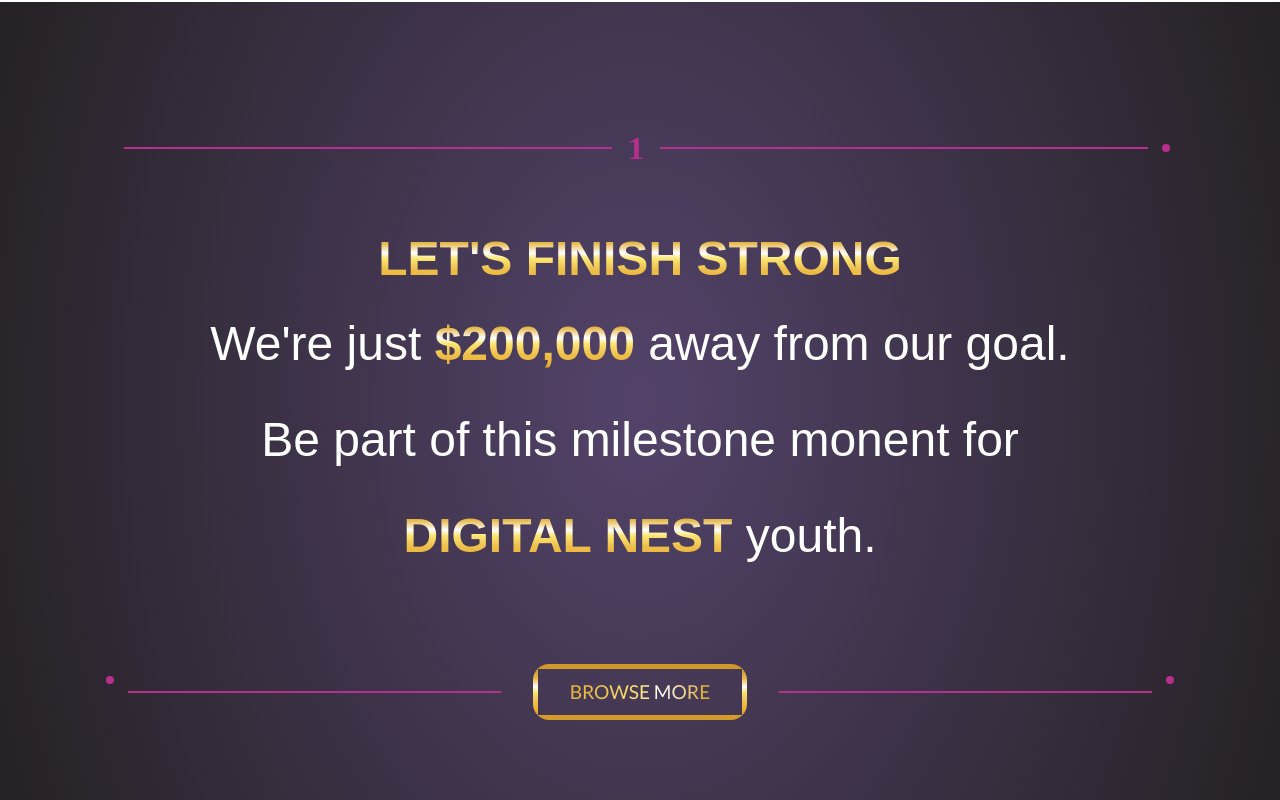
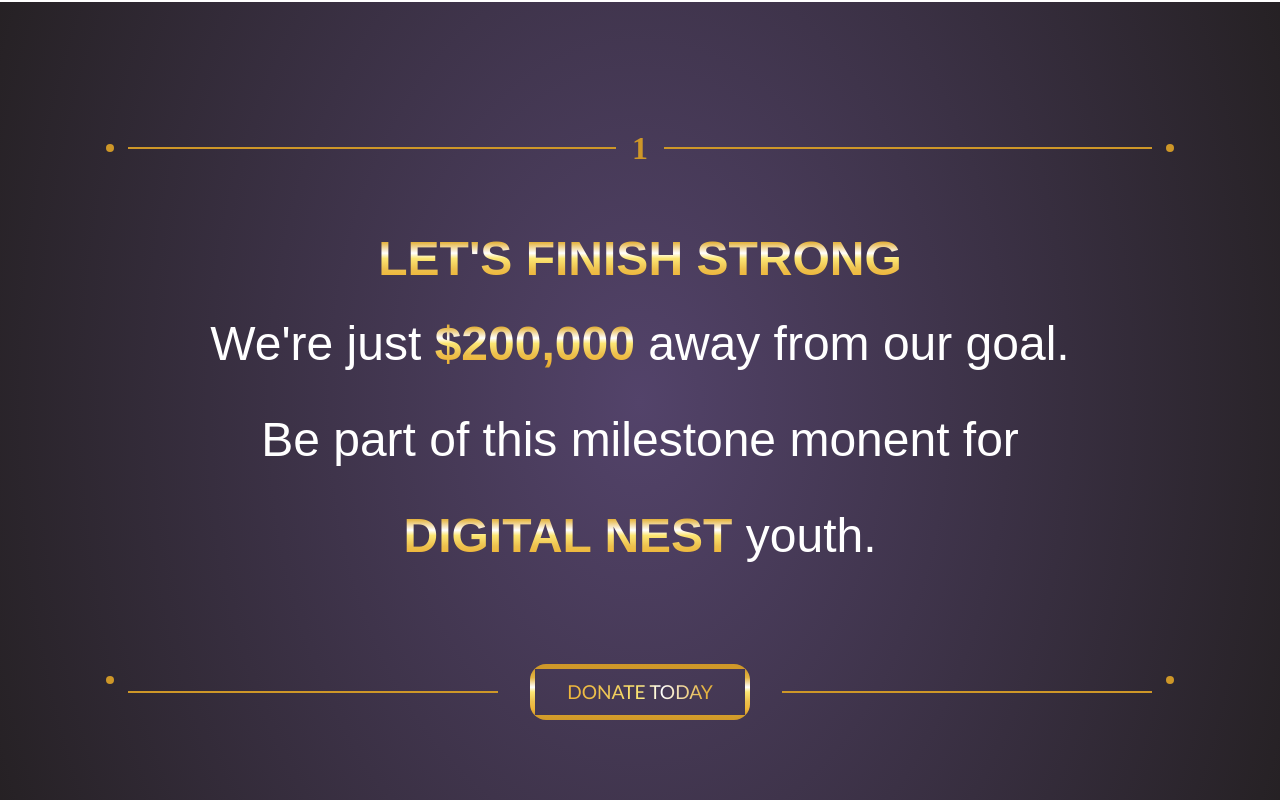
Before and after one commit to BizzNEST/BenefitLandingPage, a plain HTML site: page index.html in a window 1280 px wide. Shown: the part 2930-3730 px from the top of the page. Drawn offline with nearby package versions, Linux system fonts and the light colour scheme; a web font is replaced by a local one.

Commit message:
minor changes to css

```diff
--- a/donate-section.css
+++ b/donate-section.css
@@ -89,8 +89,8 @@
 }
 
 .donation-circle {
-    color: #B72F8B;
-    background-color: #B72F8B;
+    color: #CE9728;
+    background-color: #CE9728;
     width: 0.5em;
     height: 0.5em;
     border-radius: 6.25rem;
@@ -99,10 +99,10 @@
 
 .donation-text-frame {
     text-align: center;
-    color: #B72F8B;
+    color: #CE9728;
     width: 80%;
     border-style: solid;
-    border-color: #B72F8B;
+    border-color: #CE9728;
     border-left: none;
     border-right: none;
     border-bottom: none;
@@ -114,10 +114,11 @@
     font-weight: 800;
     font-size: 2rem;
     text-align: center;
-    color: #B72F8B;
+    color: #CE9728;
     padding-left: 1rem;
     padding-right: 1rem;
 }
+
 
 @media only screen and (max-width: 48rem) {
     .circle {
--- a/index.html
+++ b/index.html
@@ -291,7 +291,7 @@
     <!-- start of donation section -->
     <section class="donation-section">
         <div class="donation-line-break">
-            <div class="donatition-circle top"></div>
+            <div class="donation-circle top"></div>
             <fieldset class="donation-text-frame">
                 <legend>1</legend>
             </fieldset>
@@ -307,7 +307,7 @@
         <div class="donation-line-break">
             <div class="donation-circle bottom"></div>
             <fieldset class="donation-text-frame">
-                <legend><button class="donate-more-bttn">BROWSE MORE</button></legend>
+                <legend><button class="donate-more-bttn">DONATE TODAY</button></legend>
             </fieldset>
             <div class="donation-circle bottom"></div>
         </div>
```
